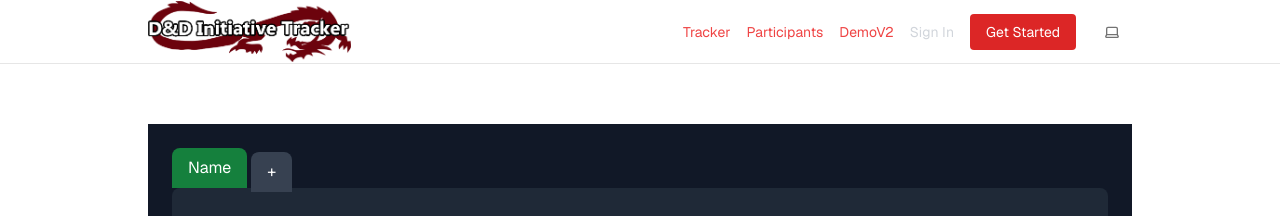
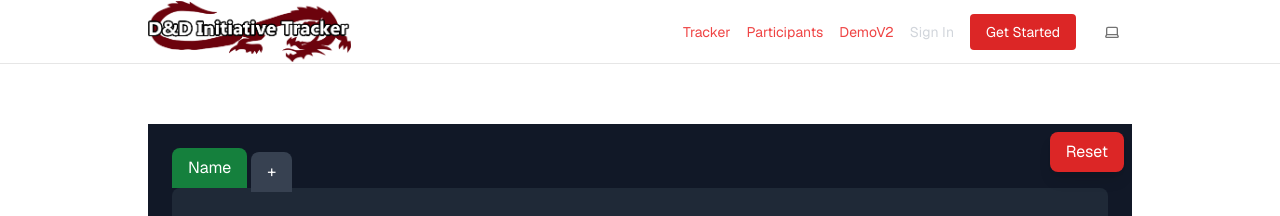
Before and after one commit to rakenduste-programmeerimine-2024/initiative-tracker, a Next.js app: page /demov2 in a window 1280 px wide. Shown: the top 216 px of the page. Built offline with nearby package versions, Linux system fonts and the light colour scheme; no server answers.

Commit message:
feat: add reset button

```diff
--- a/components/demov2/panel.tsx
+++ b/components/demov2/panel.tsx
@@ -137,8 +137,20 @@ const TabPanel = () => {
     }
   }
 
+  function handleReset() {
+    localStorage.removeItem("tabs");
+    window.location.reload();
+  }
+
   return (
-    <div className="bg-gray-900 p-6">
+    <div className="bg-gray-900 p-6 relative">
+      <button
+        onClick={handleReset}
+        className="absolute top-0 right-0 m-2 px-4 py-2 bg-red-600 text-white rounded-lg shadow-lg hover:bg-red-700 transition-colors duration-200"
+      >
+        Reset
+      </button>
+
       <div className="flex items-end gap-1">
         {tabs!.map((tab) => (
           <div
```
